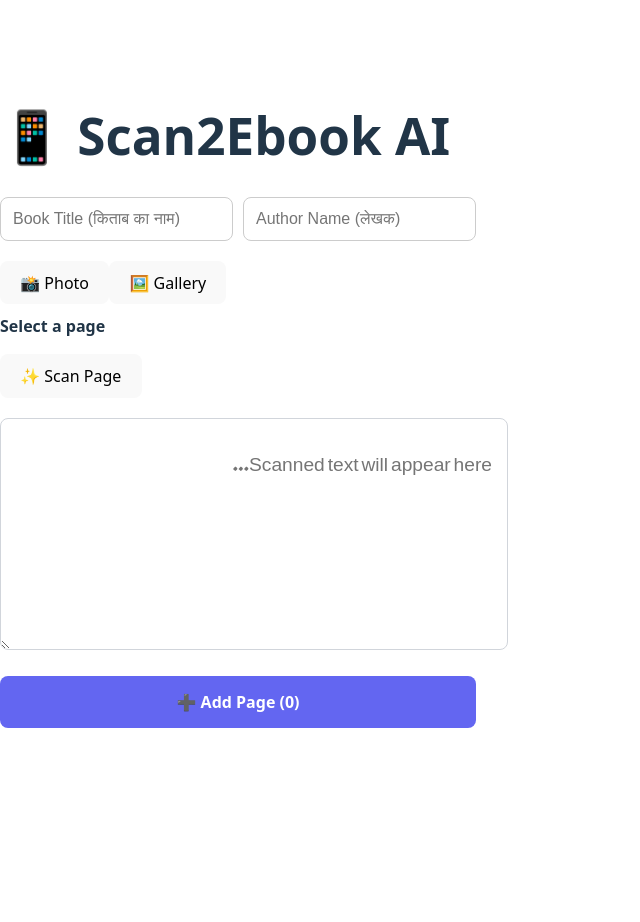
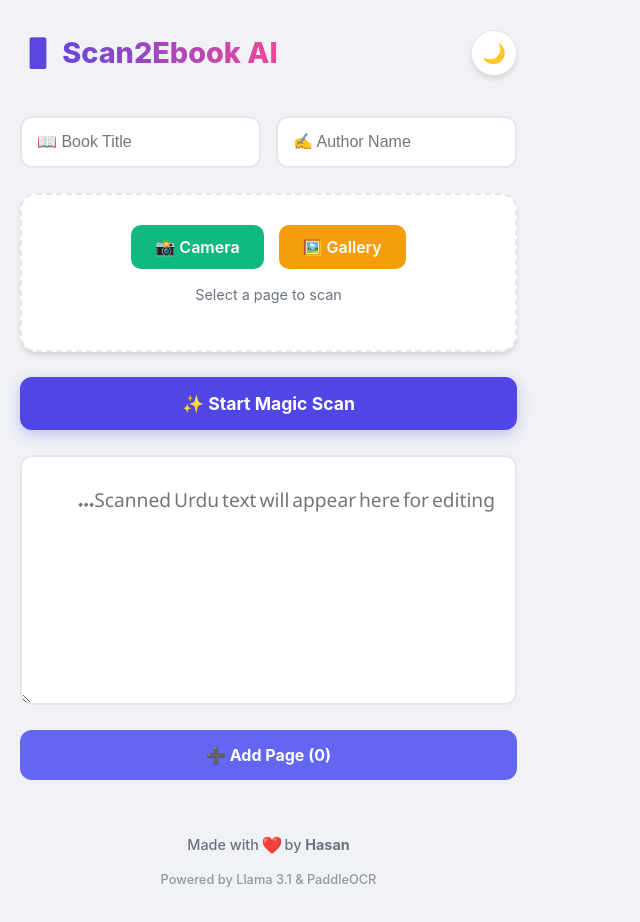
Before and after one commit to hasanmujtaba2006/Scan2eBook-AI, a React app in the folder frontend/: page / in a window 1280 px wide. Shown: the whole page, without its empty margins (0-640 px from the left). Before the commit the page ends 800 px from the top, so only its background shows below. Built offline with nearby package versions, Linux system fonts and the light colour scheme; the HTML template or start-up script is replaced by a standard one.

Commit message:
UI Update: Dark Mode and Author Signature

```diff
--- a/frontend/src/App.css
+++ b/frontend/src/App.css
@@ -1,73 +1,218 @@
-/* Add these to your App.css */
-.title-input {
-  width: 100%;
-  padding: 10px;
-  margin-bottom: 20px;
-  font-size: 1.2rem;
-  border: 1px solid #ccc;
-  border-radius: 5px;
-  text-align: center;
+:root {
+  /* Light Theme Variables */
+  --bg-color: #f0f2f5;
+  --card-bg: #ffffff;
+  --text-primary: #111827;
+  --text-secondary: #6b7280;
+  --primary-color: #4f46e5;
+  --primary-hover: #4338ca;
+  --border-color: #e5e7eb;
+  --input-bg: #f9fafb;
+  --shadow: 0 4px 6px -1px rgba(0, 0, 0, 0.1), 0 2px 4px -1px rgba(0, 0, 0, 0.06);
 }
 
-.editor-box {
-  margin-top: 20px;
-  width: 100%;
-  padding: 15px;
-  min-height: 200px;
-  border: 1px solid #d1d5db;
-  border-radius: 8px;
-  font-family: 'Noto Nastaliq Urdu', sans-serif;
-  font-size: 1.2rem;
+[data-theme="dark"] {
+  /* Dark Theme Variables */
+  --bg-color: #0f172a;
+  --card-bg: #1e293b;
+  --text-primary: #f3f4f6;
+  --text-secondary: #9ca3af;
+  --primary-color: #6366f1;
+  --primary-hover: #818cf8;
+  --border-color: #374151;
+  --input-bg: #334155;
+  --shadow: 0 10px 15px -3px rgba(0, 0, 0, 0.5);
 }
 
-.book-actions {
+body {
+  margin: 0;
+  padding: 0;
+  background-color: var(--bg-color);
+  color: var(--text-primary);
+  font-family: 'Inter', system-ui, -apple-system, sans-serif;
+  transition: background-color 0.3s ease, color 0.3s ease;
+  min-height: 100vh;
+}
+
+.App {
+  max-width: 800px;
+  margin: 0 auto;
+  padding: 20px;
   display: flex;
   flex-direction: column;
-  gap: 10px;
-  margin-top: 20px;
+  min-height: 100vh;
 }
 
-.secondary-btn {
-  padding: 15px;
-  background-color: #6366f1;
-  color: white;
-  border: none;
-  border-radius: 8px;
-  font-weight: bold;
-  cursor: pointer;
+/* Header & Theme Toggle */
+.header {
+  display: flex;
+  justify-content: space-between;
+  align-items: center;
+  margin-bottom: 30px;
+  padding: 10px 0;
 }
 
-.download-btn {
-  padding: 15px;
-  background-color: #10b981; /* Green */
-  color: white;
-  border: none;
-  border-radius: 8px;
-  font-weight: bold;
-  cursor: pointer;
+h1 {
+  font-size: 1.8rem;
+  font-weight: 800;
+  background: linear-gradient(to right, var(--primary-color), #ec4899);
+  -webkit-background-clip: text;
+  -webkit-text-fill-color: transparent;
+  margin: 0;
 }
 
-/* Add/Update these styles */
+.theme-toggle {
+  background: var(--card-bg);
+  border: 1px solid var(--border-color);
+  color: var(--text-primary);
+  padding: 10px;
+  border-radius: 50%;
+  cursor: pointer;
+  font-size: 1.2rem;
+  box-shadow: var(--shadow);
+  transition: transform 0.2s;
+}
 
+.theme-toggle:hover {
+  transform: scale(1.1);
+}
+
+/* Inputs */
 .meta-inputs {
   display: flex;
-  gap: 10px;
-  margin-bottom: 20px;
+  gap: 15px;
+  margin-bottom: 25px;
 }
 
 .text-input {
   flex: 1;
-  padding: 12px;
+  padding: 15px;
+  background-color: var(--card-bg);
+  color: var(--text-primary);
+  border: 2px solid var(--border-color);
+  border-radius: 12px;
   font-size: 1rem;
-  border: 1px solid #ccc;
-  border-radius: 8px;
-  outline: none;
-  transition: border-color 0.2s;
+  transition: all 0.3s ease;
 }
 
 .text-input:focus {
-  border-color: #4f46e5;
-  box-shadow: 0 0 0 3px rgba(79, 70, 229, 0.1);
+  border-color: var(--primary-color);
+  outline: none;
 }
 
-/* बाकी CSS वही रहेगा जो मैंने पहले दिया था */
+/* Upload Area */
+.upload-container {
+  background-color: var(--card-bg);
+  border: 2px dashed var(--border-color);
+  border-radius: 16px;
+  padding: 30px;
+  text-align: center;
+  margin-bottom: 25px;
+  box-shadow: var(--shadow);
+}
+
+.button-group {
+  display: flex;
+  justify-content: center;
+  gap: 15px;
+  margin-bottom: 15px;
+}
+
+.action-btn {
+  padding: 12px 24px;
+  border: none;
+  border-radius: 10px;
+  font-weight: 600;
+  cursor: pointer;
+  display: flex;
+  align-items: center;
+  gap: 8px;
+  transition: transform 0.1s;
+}
+
+.action-btn:active { transform: scale(0.96); }
+
+.camera-btn { background: #10b981; color: white; }
+.gallery-btn { background: #f59e0b; color: white; }
+
+/* Main Button */
+.primary-btn {
+  width: 100%;
+  padding: 16px;
+  background: var(--primary-color);
+  color: white;
+  border: none;
+  border-radius: 12px;
+  font-size: 1.1rem;
+  font-weight: 700;
+  cursor: pointer;
+  box-shadow: 0 4px 14px 0 rgba(79, 70, 229, 0.3);
+  transition: background 0.3s;
+}
+
+.primary-btn:hover:not(:disabled) {
+  background: var(--primary-hover);
+}
+
+.primary-btn:disabled {
+  opacity: 0.6;
+  cursor: not-allowed;
+}
+
+/* Text Editor */
+.editor-box {
+  width: 100%;
+  height: 250px;
+  margin-top: 25px;
+  padding: 20px;
+  background-color: var(--card-bg);
+  color: var(--text-primary);
+  border: 2px solid var(--border-color);
+  border-radius: 12px;
+  font-family: 'Noto Nastaliq Urdu', 'Segoe UI', sans-serif;
+  font-size: 1.2rem;
+  line-height: 1.8;
+  resize: vertical;
+  box-sizing: border-box;
+}
+
+/* Bottom Actions */
+.book-actions {
+  display: flex;
+  gap: 15px;
+  margin-top: 25px;
+}
+
+.secondary-btn, .download-btn {
+  flex: 1;
+  padding: 15px;
+  border: none;
+  border-radius: 12px;
+  font-weight: bold;
+  cursor: pointer;
+  color: white;
+  transition: opacity 0.2s;
+}
+
+.secondary-btn { background-color: #6366f1; }
+.download-btn { background-color: #ec4899; }
+
+/* Footer Signature */
+.footer {
+  margin-top: auto;
+  padding-top: 40px;
+  text-align: center;
+  color: var(--text-secondary);
+  font-size: 0.9rem;
+  font-weight: 500;
+}
+
+.heart {
+  color: #ef4444;
+  display: inline-block;
+  animation: beat 1s infinite alternate;
+}
+
+@keyframes beat {
+  to { transform: scale(1.2); }
+}
--- a/frontend/src/App.jsx
+++ b/frontend/src/App.jsx
@@ -1,10 +1,12 @@
-import { useState, useRef } from 'react';
+import { useState, useEffect, useRef } from 'react';
 import './App.css';
 
-// Your backend URL
 const API_BASE_URL = "https://hasanmujtaba-scan2ebook-ai.hf.space";
 
 function App() {
+  // Theme State (Default to dark if user prefers it)
+  const [theme, setTheme] = useState('light');
+
   const [file, setFile] = useState(null);
   const [content, setContent] = useState("");
   const [loading, setLoading] = useState(false);
@@ -16,6 +18,17 @@ function App() {
 
   const cameraInputRef = useRef(null);
   const galleryInputRef = useRef(null);
+
+  // Toggle Theme Function
+  const toggleTheme = () => {
+    const newTheme = theme === 'light' ? 'dark' : 'light';
+    setTheme(newTheme);
+  };
+
+  // Apply theme to body
+  useEffect(() => {
+    document.body.setAttribute('data-theme', theme);
+  }, [theme]);
 
   const handleFileSelect = (e) => {
     if (e.target.files && e.target.files[0]) {
@@ -45,7 +58,7 @@ function App() {
       setContent(data.clean);
     } catch (error) {
       console.error(error);
-      alert("OCR Failed: " + error.message);
+      alert("Error: " + error.message);
     } finally {
       setLoading(false);
     }
@@ -59,102 +72,42 @@ function App() {
     alert(`Page ${pages.length + 1} Added!`);
   };
 
-  // ✅ NEW: Advanced Book Generator (Cover + Index + Pages)
   const downloadBook = () => {
     if (pages.length === 0) return alert("No pages to save!");
     const title = bookTitle || "My Urdu Book";
     const author = authorName || "Unknown Author";
 
-    // 1. HTML Header & Style
     const htmlHead = `
       <html>
         <head>
           <meta charset="utf-8">
           <title>${title}</title>
           <style>
-            body {
-              font-family: 'Segoe UI', Tahoma, Geneva, Verdana, sans-serif;
-              padding: 40px;
-              max-width: 800px;
-              margin: 0 auto;
-              direction: rtl;
-              text-align: right;
-              background-color: #f9f9f9;
-            }
-            .cover-page {
-              text-align: center;
-              padding: 100px 20px;
-              background: white;
-              border: 5px double #4f46e5;
-              margin-bottom: 50px;
-              page-break-after: always; /* Force new page after cover */
-            }
-            .cover-title { font-size: 3rem; color: #4f46e5; margin-bottom: 20px; }
-            .cover-author { font-size: 1.5rem; color: #555; }
-
-            .index-page {
-              background: white;
-              padding: 40px;
-              margin-bottom: 50px;
-              border: 1px solid #ddd;
-              page-break-after: always;
-            }
-            .index-item {
-              display: flex;
-              justify-content: space-between;
-              border-bottom: 1px dotted #ccc;
-              padding: 10px 0;
-              font-size: 1.2rem;
-            }
-
-            .content-page {
-              background: white;
-              padding: 40px;
-              margin-bottom: 30px;
-              border: 1px solid #ddd;
-              border-radius: 8px;
-              page-break-after: always;
-            }
-            h2 { color: #666; border-bottom: 1px solid #eee; padding-bottom: 10px; }
-            p { font-size: 1.3rem; line-height: 2; white-space: pre-wrap; }
+            body { font-family: sans-serif; padding: 40px; max-width: 800px; margin: 0 auto; direction: rtl; text-align: right; background: #f9f9f9; }
+            .cover { text-align: center; padding: 100px 20px; background: white; border: 5px double #4f46e5; margin-bottom: 50px; page-break-after: always; }
+            .index { background: white; padding: 40px; margin-bottom: 50px; border: 1px solid #ddd; page-break-after: always; }
+            .page { background: white; padding: 40px; margin-bottom: 30px; border: 1px solid #ddd; border-radius: 8px; page-break-after: always; }
+            h1 { color: #4f46e5; }
+            p { font-size: 1.3rem; line-height: 2; }
           </style>
         </head>
         <body>
     `;
 
-    // 2. Build Cover Page
-    const coverPageHTML = `
-      <div class="cover-page">
-        <h1 class="cover-title">${title}</h1>
-        <p class="cover-author">Written by: ${author}</p>
+    const coverHTML = `
+      <div class="cover">
+        <h1 style="font-size:3rem;">${title}</h1>
+        <p style="font-size:1.5rem; color:#555;">Written by: ${author}</p>
         <p style="margin-top:50px; color:#888;">Generated by Scan2Ebook AI</p>
-      </div>
-    `;
+      </div>`;
 
-    // 3. Build Index Page (Table of Contents)
-    let indexHTML = `<div class="index-page"><h1>فہرست (Index)</h1>`;
-    pages.forEach((_, i) => {
-      indexHTML += `
-        <div class="index-item">
-          <span>Page ${i + 1}</span>
-          <span>................................</span>
-          <span>صفحہ ${i + 1}</span>
-        </div>`;
-    });
+    let indexHTML = `<div class="index"><h1>فہرست (Index)</h1>`;
+    pages.forEach((_, i) => indexHTML += `<div style="display:flex; justify-content:space-between; border-bottom:1px dotted #ccc; padding:10px 0;"><span>Page ${i+1}</span><span>صفحہ ${i+1}</span></div>`);
     indexHTML += `</div>`;
 
-    // 4. Build Content Pages
-    const pagesHTML = pages.map((pageText, index) => `
-      <div class="content-page">
-        <h2>Page ${index + 1}</h2>
-        <p>${pageText}</p>
-      </div>
-    `).join("");
+    const pagesHTML = pages.map((text, i) => `<div class="page"><h2>Page ${i+1}</h2><p>${text}</p></div>`).join("");
 
-    const fullContent = htmlHead + coverPageHTML + indexHTML + pagesHTML + "</body></html>";
-
-    // 5. Download
-    const blob = new Blob([fullContent], { type: 'text/html' });
+    const blob = new Blob([htmlHead + coverHTML + indexHTML + pagesHTML + "</body></html>"], { type: 'text/html' });
     const url = URL.createObjectURL(blob);
     const a = document.createElement('a');
     a.href = url;
@@ -162,45 +115,39 @@ function App() {
     document.body.appendChild(a);
     a.click();
     document.body.removeChild(a);
-    URL.revokeObjectURL(url);
   };
 
   return (
     <div className="App">
-      <h1>📱 Scan2Ebook AI</h1>
+      {/* Header with Theme Toggle */}
+      <header className="header">
+        <h1>📱 Scan2Ebook AI</h1>
+        <button className="theme-toggle" onClick={toggleTheme} title="Switch Theme">
+          {theme === 'light' ? '🌙' : '☀️'}
+        </button>
+      </header>
 
-      {/* Metadata Inputs */}
+      {/* Inputs */}
       <div className="meta-inputs">
-        <input
-          className="text-input"
-          type="text"
-          value={bookTitle}
-          onChange={(e) => setBookTitle(e.target.value)}
-          placeholder="Book Title (किताब का नाम)"
-        />
-        <input
-          className="text-input"
-          type="text"
-          value={authorName}
-          onChange={(e) => setAuthorName(e.target.value)}
-          placeholder="Author Name (लेखक)"
-        />
+        <input className="text-input" type="text" value={bookTitle} onChange={(e) => setBookTitle(e.target.value)} placeholder="📖 Book Title" />
+        <input className="text-input" type="text" value={authorName} onChange={(e) => setAuthorName(e.target.value)} placeholder="✍️ Author Name" />
       </div>
 
       <div className="upload-container">
-        {/* Hidden Inputs */}
         <input type="file" accept="image/*" capture="environment" ref={cameraInputRef} style={{ display: 'none' }} onChange={handleFileSelect} />
         <input type="file" accept="image/*" ref={galleryInputRef} style={{ display: 'none' }} onChange={handleFileSelect} />
 
         <div className="button-group">
-          <button className="action-btn camera-btn" onClick={() => cameraInputRef.current.click()}>📸 Photo</button>
+          <button className="action-btn camera-btn" onClick={() => cameraInputRef.current.click()}>📸 Camera</button>
           <button className="action-btn gallery-btn" onClick={() => galleryInputRef.current.click()}>🖼️ Gallery</button>
         </div>
-        <p style={{marginTop: '10px', fontWeight: 'bold'}}>{file ? `✅ ${file.name}` : "Select a page"}</p>
+        <p style={{marginTop: '10px', fontSize: '0.9rem', color: 'var(--text-secondary)'}}>
+          {file ? `✅ ${file.name}` : "Select a page to scan"}
+        </p>
       </div>
 
       <button className="primary-btn" onClick={handleProcess} disabled={loading}>
-        {loading ? "Scanning..." : "✨ Scan Page"}
+        {loading ? "Scanning & Cleaning..." : "✨ Start Magic Scan"}
       </button>
 
       <textarea
@@ -208,7 +155,7 @@ function App() {
         value={content}
         onChange={(e) => setContent(e.target.value)}
         dir="rtl"
-        placeholder="Scanned text will appear here..."
+        placeholder="Scanned Urdu text will appear here for editing..."
       />
 
       <div className="book-actions">
@@ -218,10 +165,16 @@ function App() {
 
         {pages.length > 0 && (
           <button className="download-btn" onClick={downloadBook}>
-            📚 Download Full Book
+            📥 Download eBook
           </button>
         )}
       </div>
+
+      {/* Signature Footer */}
+      <footer className="footer">
+        <p>Made with <span className="heart">❤️</span> by <strong>Hasan</strong></p>
+        <p style={{fontSize: '0.8rem', opacity: 0.7}}>Powered by Llama 3.1 & PaddleOCR</p>
+      </footer>
     </div>
   );
 }
```
